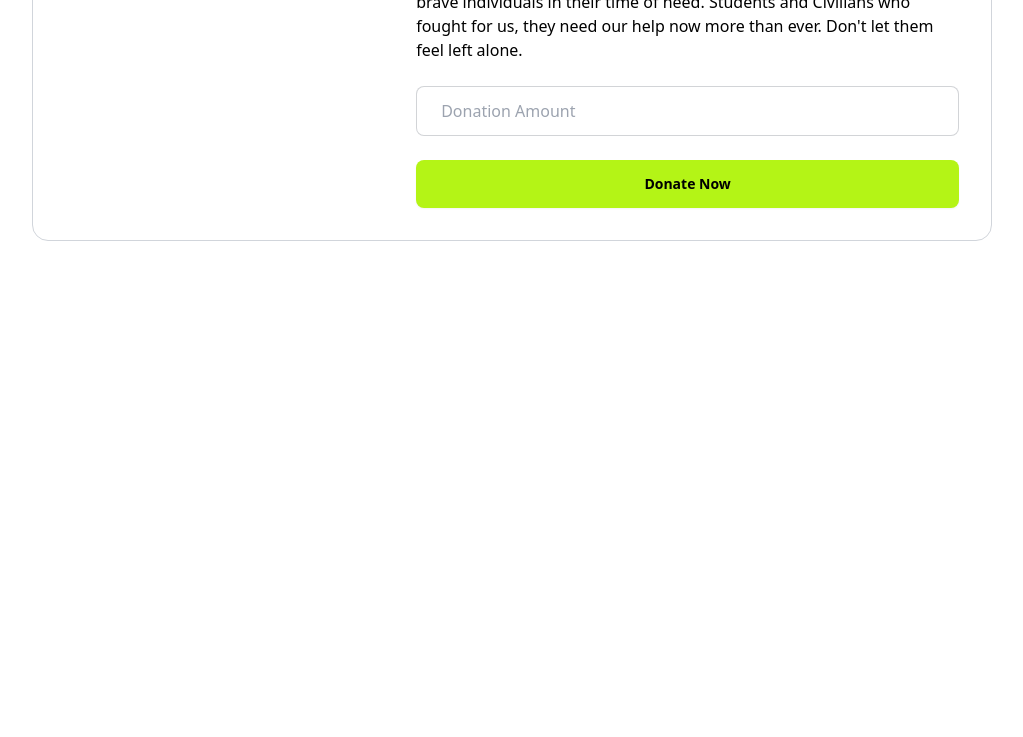
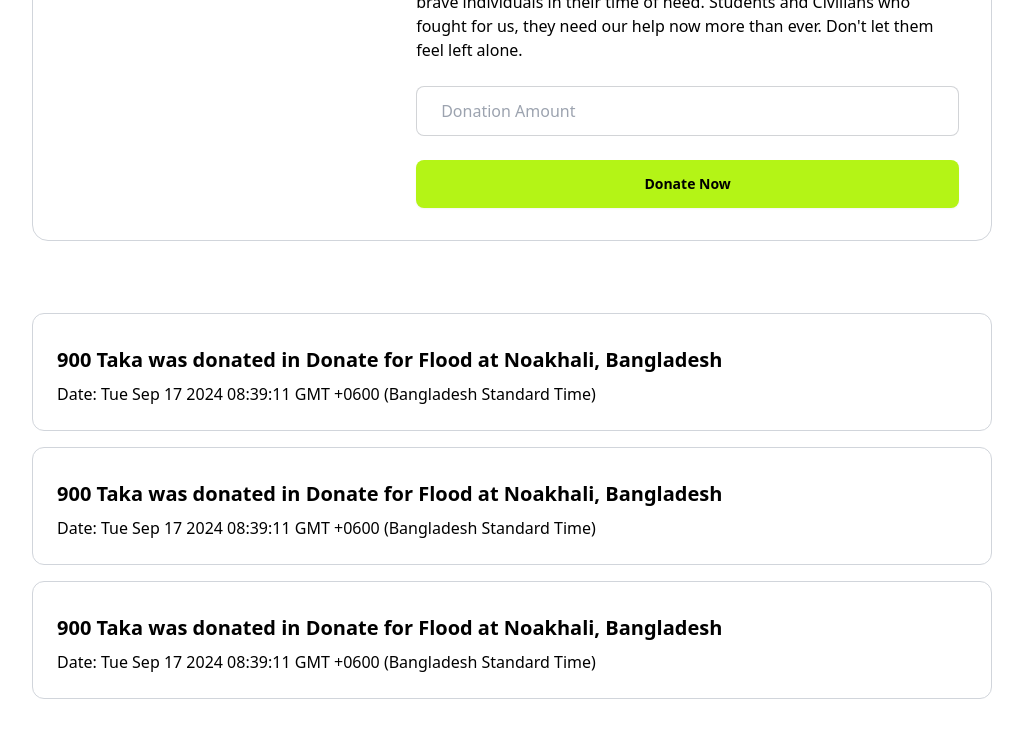
Before and after one commit to AbdulAlimMahir/B10-Assignment-05, a website: page index.html in a window 1280 px wide. Shown: the part 1697-2434 px from the top of the page, without its empty margins (128-1151 px from the left). Before the commit the page ends 2026 px from the top, so only its background shows below. Drawn offline with nearby package versions, Linux system fonts and the light colour scheme.

Commit message:
[design] History Page

```diff
--- a/index.html
+++ b/index.html
@@ -65,6 +65,7 @@
             History
           </button>
         </div>
+        <!-- Donation Page -->
         <div class="donations flex flex-col py-8">
           <!-- Donation Post-01 -->
           <div
@@ -212,6 +213,56 @@
             </div>
           </div>
         </div>
+
+        <!-- History Page -->
+        <div
+          class="notification w-[75%] border-[1px] border-gray-300 rounded-xl p-6"
+          style="margin: 16px auto"
+        >
+          <h2 class="text-xl font-bold my-2">
+            <span id="amount">900</span> Taka was donated in
+            <span id="post-name">Donate for Flood at Noakhali, Bangladesh</span>
+          </h2>
+          <p>
+            Date:
+            <span id="date"
+              >Tue Sep 17 2024 08:39:11 GMT +0600 (Bangladesh Standard
+              Time)</span
+            >
+          </p>
+        </div>
+        <div
+          class="notification w-[75%] border-[1px] border-gray-300 rounded-xl p-6"
+          style="margin: 16px auto"
+        >
+          <h2 class="text-xl font-bold my-2">
+            <span id="amount">900</span> Taka was donated in
+            <span id="post-name">Donate for Flood at Noakhali, Bangladesh</span>
+          </h2>
+          <p>
+            Date:
+            <span id="date"
+              >Tue Sep 17 2024 08:39:11 GMT +0600 (Bangladesh Standard
+              Time)</span
+            >
+          </p>
+        </div>
+        <div
+          class="notification w-[75%] border-[1px] border-gray-300 rounded-xl p-6"
+          style="margin: 16px auto"
+        >
+          <h2 class="text-xl font-bold my-2">
+            <span id="amount">900</span> Taka was donated in
+            <span id="post-name">Donate for Flood at Noakhali, Bangladesh</span>
+          </h2>
+          <p>
+            Date:
+            <span id="date"
+              >Tue Sep 17 2024 08:39:11 GMT +0600 (Bangladesh Standard
+              Time)</span
+            >
+          </p>
+        </div>
       </div>
     </main>
   </body>
```
